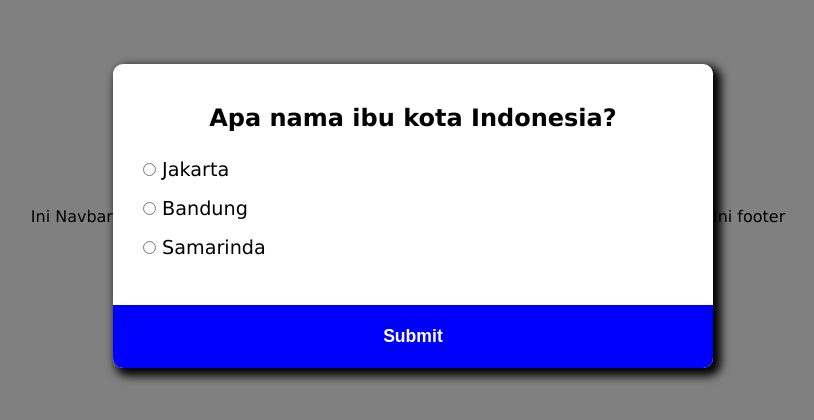
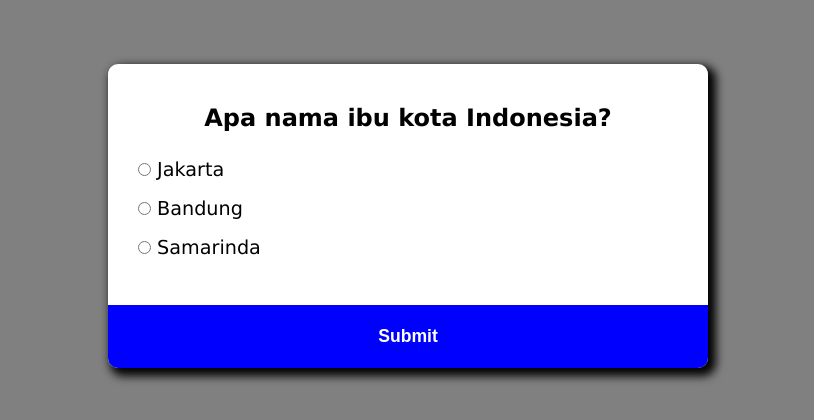
Before and after one commit to syukurbaru/latihan-github, a plain HTML site: page index.html in a window 1280 px wide. Shown: the part 184-604 px from the top of the page, without its empty margins (232-1046 px from the left). Drawn offline with Linux system fonts and the light colour scheme.

Commit message:
redirect

```diff
--- a/index.html
+++ b/index.html
@@ -8,7 +8,6 @@
     <title>Kuis Application</title>
 </head>
 <body>
-    <div class="navbar">Ini Navbar</div>
     <div class="container">
         <div class="soal">
             <h2 id="pertanyaan">Isinya pertanyaan-pertanyaan</h2>
@@ -29,7 +28,6 @@
         </div>
         <button id="submit">Submit</button>
     </div>
-    <div class="footer">Ini footer</div>
     <script src="script.js"></script>
 </body>
 </html>
```
Also changed, not shown: 1 other file.
